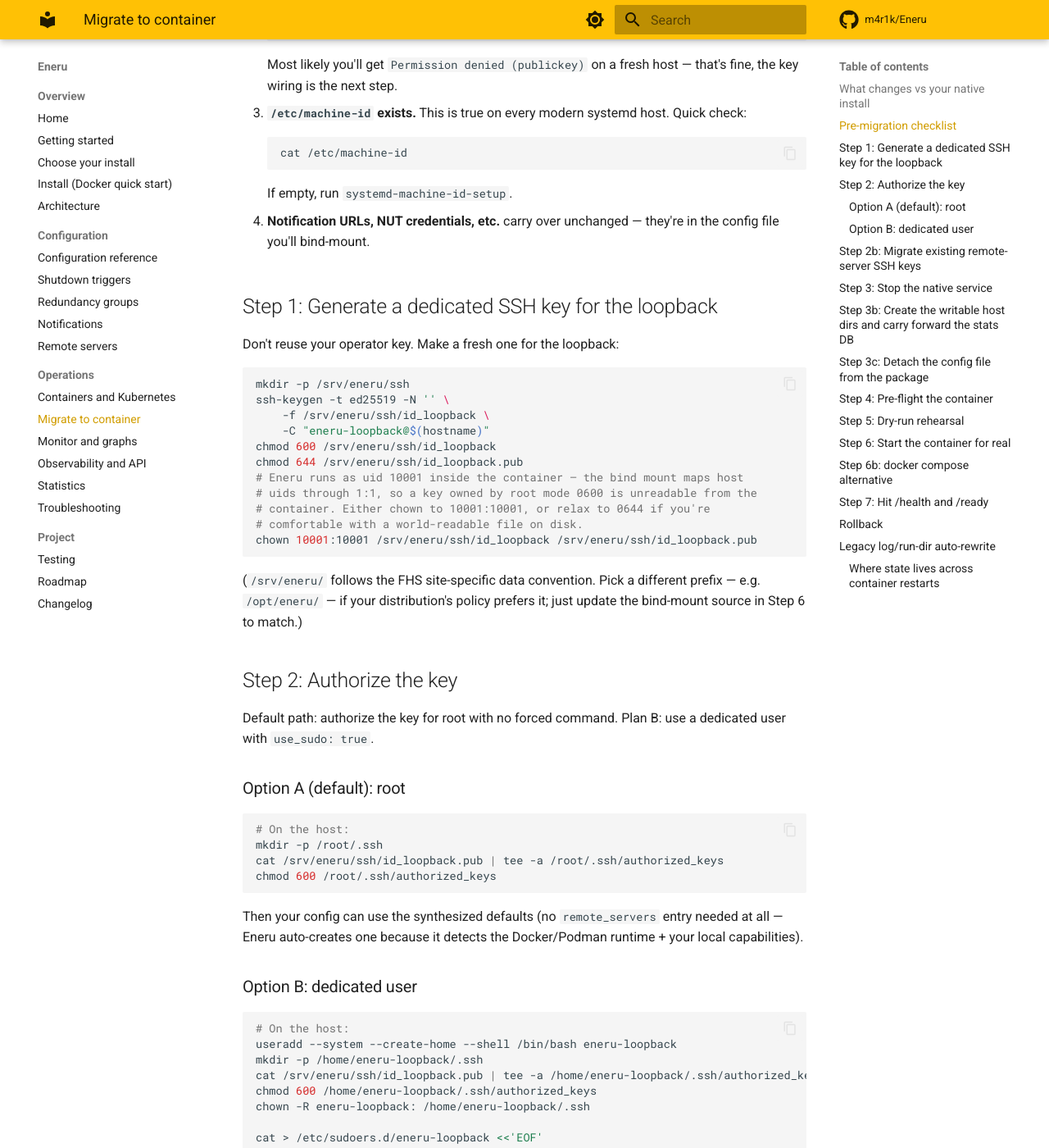
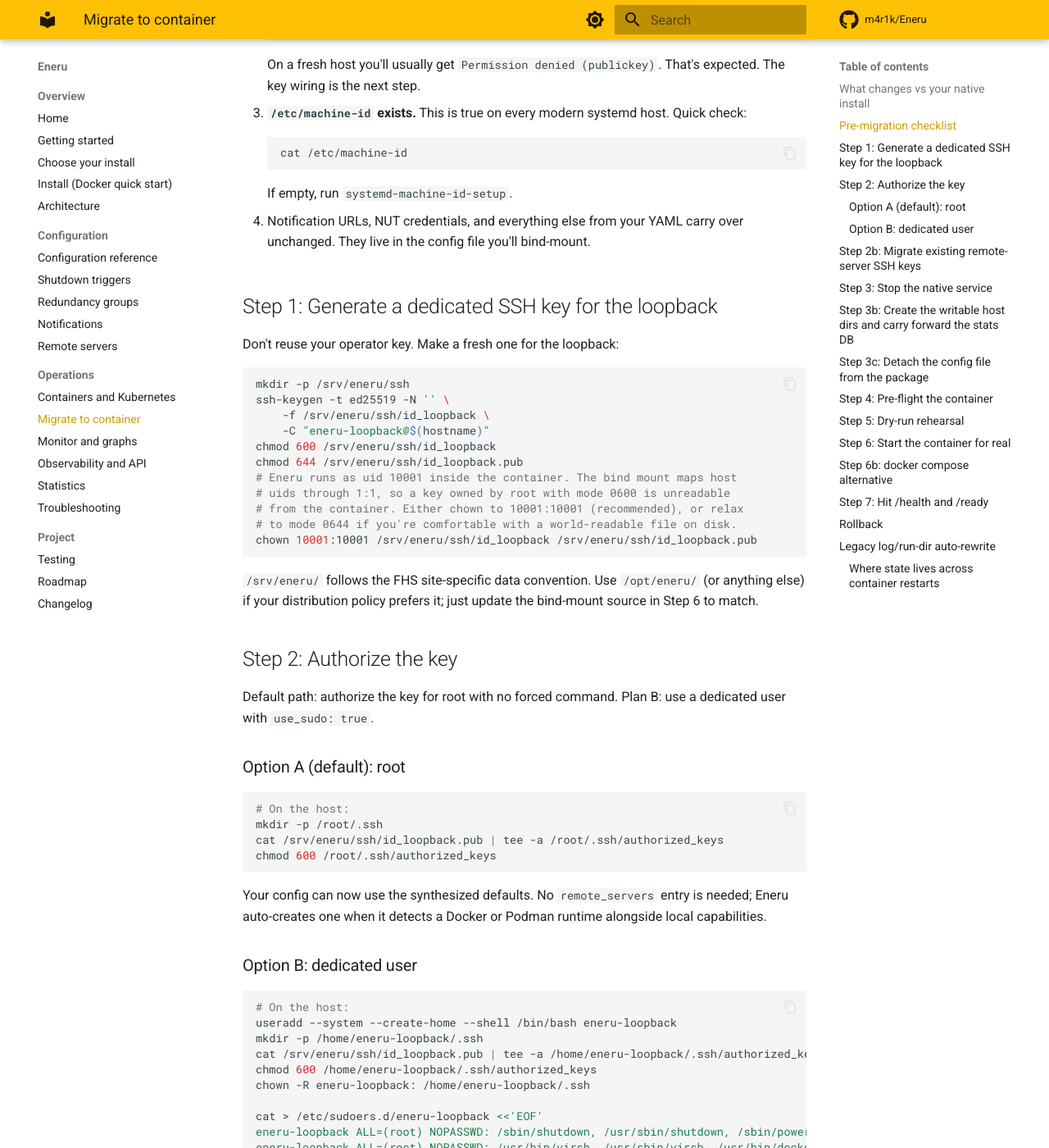
Before and after one commit to m4r1k/Eneru, an MkDocs documentation site: the page built from docs/migrate-to-container.md, in a window 1280 px wide and 1400 px high, scrolled down 1083 px. Shown: the whole window at 82% size. Built offline with MkDocs 1.6.1 and Material for MkDocs 9.7.7, drawn with Linux system fonts in a browser that asks for light colours; comment, search, counter and statistics services are not loaded; some of the changed text lies outside the part shown.

Commit message:
docs: polish container guides for readability
Pass over docs/migrate-to-container.md and docs/install-docker.md to
strip stylistic noise introduced over the rc4-rc6 doc churn:

- Replace em-dash interjections with commas, periods, or parentheses.
  The two files together had roughly twenty em-dashes used as
  rhythmic style rather than punctuation.
- Drop bold-for-emphasis inside body paragraphs and bulleted lists
  (Step 3b's "stop the container first and restart it", the bind-mount
  table's "Persistent - do not skip", Step 2b's "other", a few more).
  Markdown bold reads loudest when it's reserved for genuine UI
  labels and warnings; using it as a tonal lift made paragraphs feel
  shouty.
- Fold install-docker.md's "Next steps" inline-header list into
  flowing paragraphs. The bold-header bullets read like a generated
  checklist; the prose form puts the rationale next to each link.
- Tighten a couple of phrasings: the "in under five minutes"
  promotional opener on the install guide, "every modern systemd
  distro" sweep on the machine-id prereq, and "Filename conventions
  (informational - ...)" parenthetical aside in the migration guide.
- Rewrite tailing-negation fragments ("no chown needed", "nothing
  else changes") as full clauses.

No technical content changes. Code blocks, file paths, and step
ordering are untouched.

Co-authored-by: Claude <noreply@anthropic.com>

````diff
--- a/docs/migrate-to-container.md
+++ b/docs/migrate-to-container.md
@@ -2,8 +2,9 @@
 
 This guide walks you from a working deb/rpm/pip install of Eneru to
 the same setup running inside the OCI image. Your existing
-configuration keeps working — there are no required YAML changes
-unless you want to override the synthesized loopback defaults.
+configuration keeps working. The only YAML you need to touch is the
+loopback override, and only if you don't want the synthesized
+defaults.
 
 If you're new here, start at [Choose your install](install-comparison.md)
 to confirm the OCI image is the right profile for your deployment.
@@ -30,8 +31,8 @@ Before swapping in the container, on the **host** that will run it:
    ```bash
    ssh -o BatchMode=yes -o ConnectTimeout=3 root@127.0.0.1 true
    ```
-   Most likely you'll get `Permission denied (publickey)` on a fresh
-   host — that's fine, the key wiring is the next step.
+   On a fresh host you'll usually get `Permission denied (publickey)`.
+   That's expected. The key wiring is the next step.
 
 3. **`/etc/machine-id` exists.** This is true on every modern systemd
    host. Quick check:
@@ -40,8 +41,9 @@ Before swapping in the container, on the **host** that will run it:
    ```
    If empty, run `systemd-machine-id-setup`.
 
-4. **Notification URLs, NUT credentials, etc.** carry over unchanged
-   — they're in the config file you'll bind-mount.
+4. Notification URLs, NUT credentials, and everything else from your
+   YAML carry over unchanged. They live in the config file you'll
+   bind-mount.
 
 ## Step 1: Generate a dedicated SSH key for the loopback
 
@@ -54,16 +56,16 @@ ssh-keygen -t ed25519 -N '' \
     -C "eneru-loopback@$(hostname)"
 chmod 600 /srv/eneru/ssh/id_loopback
 chmod 644 /srv/eneru/ssh/id_loopback.pub
-# Eneru runs as uid 10001 inside the container — the bind mount maps host
-# uids through 1:1, so a key owned by root mode 0600 is unreadable from the
-# container. Either chown to 10001:10001, or relax to 0644 if you're
-# comfortable with a world-readable file on disk.
+# Eneru runs as uid 10001 inside the container. The bind mount maps host
+# uids through 1:1, so a key owned by root with mode 0600 is unreadable
+# from the container. Either chown to 10001:10001 (recommended), or relax
+# to mode 0644 if you're comfortable with a world-readable file on disk.
 chown 10001:10001 /srv/eneru/ssh/id_loopback /srv/eneru/ssh/id_loopback.pub
 ```
 
-(`/srv/eneru/` follows the FHS site-specific data convention. Pick a different
-prefix — e.g. `/opt/eneru/` — if your distribution's policy prefers it; just
-update the bind-mount source in Step 6 to match.)
+`/srv/eneru/` follows the FHS site-specific data convention. Use
+`/opt/eneru/` (or anything else) if your distribution policy prefers
+it; just update the bind-mount source in Step 6 to match.
 
 ## Step 2: Authorize the key
 
@@ -79,9 +81,9 @@ cat /srv/eneru/ssh/id_loopback.pub | tee -a /root/.ssh/authorized_keys
 chmod 600 /root/.ssh/authorized_keys
 ```
 
-Then your config can use the synthesized defaults (no `remote_servers`
-entry needed at all — Eneru auto-creates one because it detects the
-Docker/Podman runtime + your local capabilities).
+Your config can now use the synthesized defaults. No `remote_servers`
+entry is needed; Eneru auto-creates one when it detects a Docker or
+Podman runtime alongside local capabilities.
 
 ### Option B: dedicated user
 
@@ -115,14 +117,14 @@ remote_servers:
 
 ## Step 2b: Migrate existing remote-server SSH keys
 
-If your native config already drives **other** remote targets (a NAS, a
-secondary host, etc.), those entries currently rely on `/root/.ssh/id_rsa`
-implicitly. Eneru inside the container doesn't have access to root's
-home, so each entry needs an explicit `ssh_key_path` pointing at a file
-the container can read.
+If your native config already drives other remote targets (a NAS, a
+secondary host, anything else), those entries currently rely on
+`/root/.ssh/id_rsa` implicitly. Eneru inside the container doesn't have
+access to root's home, so each entry needs an explicit `ssh_key_path`
+pointing at a file the container can read.
 
 ```bash
-# On the host — copy the operator key into the same bind-mount tree as
+# On the host. Copy the operator key into the same bind-mount tree as
 # the loopback key so a single -v mount covers both.
 cp /root/.ssh/id_rsa /srv/eneru/ssh/id_rsa
 cp /root/.ssh/id_rsa.pub /srv/eneru/ssh/id_rsa.pub
@@ -153,7 +155,7 @@ sudo systemctl stop eneru.service
 sudo systemctl disable eneru.service
 ```
 
-Leave the package installed for now — easy rollback if something is
+Leave the package installed for now. Easy rollback if something is
 off.
 
 ## Step 3b: Create the writable host dirs and carry forward the stats DB
@@ -168,12 +170,12 @@ sudo mkdir -p /srv/eneru/{state,run,logs}
 sudo chown 10001:10001 /srv/eneru/{state,run,logs}
 ```
 
-**Carry forward the stats DB (optional).** The DB stores sample history
-(TUI graphs), event log, and notification rows. A fresh container with
-an empty `/srv/eneru/state` starts with no history. To preserve it,
-copy every `.db` file BEFORE the container starts (the daemon must not
-be running on either side during the copy — SQLite WAL files make hot
-copies unreliable):
+**Carry forward the stats DB (optional).** The DB stores sample
+history (TUI graphs), event log, and notification rows. A fresh
+container with an empty `/srv/eneru/state` starts with no history. To
+preserve it, copy every `.db` file before the container starts. The
+daemon must not be running on either side during the copy: SQLite WAL
+files make hot copies unreliable.
 
 ```bash
 # Native service is already stopped from Step 3.
@@ -200,8 +202,8 @@ sudo chown -R 10001:10001 /srv/eneru/state/
 docker start eneru
 ```
 
-Skip this step entirely if you don't care about graph/notification
-history — the daemon happily starts on an empty stats dir.
+Skip this step entirely if you don't care about graph or notification
+history. The daemon starts fine on an empty stats dir.
 
 ## Step 3c: Detach the config file from the package
 
@@ -296,8 +298,8 @@ healthcheck:
 docker logs -f eneru
 ```
 
-You should see (when a loopback is synthesized — explicit-loopback
-configs skip the synthesis line):
+When a loopback is synthesized (explicit-loopback configs skip this
+line) you should see:
 
 * `v5.5: auto-enabled host-loopback delegate (127.0.0.1, root, ...)`
 
@@ -326,8 +328,8 @@ services:
       - /srv/eneru/logs:/var/log/eneru:Z
 ```
 
-Same `:Z` rule applies (colon, not comma — the writable mounts use
-`:Z`, the read-only ones use `:ro,Z`).
+The same `:Z` rule applies: colon (not comma) for writable mounts,
+`:ro,Z` for read-only ones.
 
 ## Step 7: Hit `/health` and `/ready`
 
@@ -350,7 +352,7 @@ docker rm eneru
 sudo systemctl enable --now eneru.service
 ```
 
-Step 3c only **copied** the config to `/srv/eneru/config.yaml`; the
+Step 3c only copied the config to `/srv/eneru/config.yaml`; the
 original `/etc/ups-monitor/config.yaml` is still on disk, and the
 native unit reads it as-is. If you already removed the deb/rpm
 package, restore the file first:
@@ -373,8 +375,8 @@ in your `logging:` block opts out and your value wins.
 
 | Bind mount | What it holds |
 |---|---|
-| `-v /srv/eneru/config.yaml:/etc/ups-monitor/config.yaml:ro` | Daemon configuration (decoupled from the package — see Step 3c). |
-| `-v /srv/eneru/state:/var/lib/eneru` | SQLite stats DB (samples, events, notifications). **Persistent — do not skip.** |
+| `-v /srv/eneru/config.yaml:/etc/ups-monitor/config.yaml:ro` | Daemon configuration; decoupled from the package (see Step 3c). |
+| `-v /srv/eneru/state:/var/lib/eneru` | SQLite stats DB (samples, events, notifications). Persistent; do not skip. |
 | `-v /srv/eneru/run:/var/run/eneru` | Per-run state (battery history, shutdown flag, monitor state file). |
 | `-v /srv/eneru/logs:/var/log/eneru` | Forensic log file. |
 | `-v /srv/eneru/ssh:/var/lib/eneru/ssh:ro` | Loopback + operator SSH keys (read-only). |
````
Also changed, not shown: other parts of docs/migrate-to-container.md (+11 -11 lines), docs/install-docker.md (+34 -31 lines).
